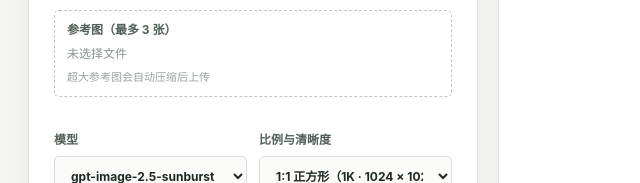
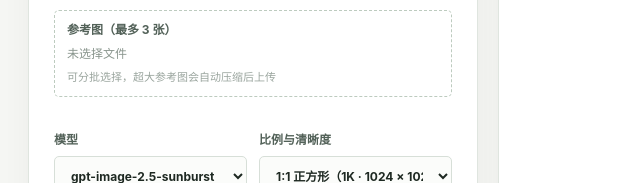
Before and after one commit to austin0056/image-prompt-studio, a website: page index.html in a window 1280 px wide. Shown: the part 617-800 px from the top of the page, 0-640 px from the left. Drawn offline with Linux system fonts and the light colour scheme.

Commit message:
Explain batched reference selection

```diff
--- a/index.html
+++ b/index.html
@@ -5,7 +5,7 @@
 <label>润色 API Key <input id="refineKey" type="password" placeholder="已配置，可留空" autocomplete="off"></label>
 <label>生图 API Key <input id="imageKey" type="password" placeholder="已配置，可留空" autocomplete="off"></label>
 <label>原始提示词 <textarea id="prompt" rows="5" placeholder="例如：一只戴宇航员头盔的橘猫贴纸"></textarea></label>
-<label class="upload">参考图（最多 3 张） <input id="reference" type="file" multiple accept="image/png,image/jpeg,image/webp,image/mpo,.mpo"><span id="fileName">未选择文件</span><span class="uploadHint">超大参考图会自动压缩后上传</span></label><div id="referencePreviewWrap" class="referencePreviewWrap hidden"><div id="referencePreview" class="referencePreview" aria-label="参考图预览"></div></div>
+<label class="upload">参考图（最多 3 张） <input id="reference" type="file" multiple accept="image/png,image/jpeg,image/webp,image/mpo,.mpo"><span id="fileName">未选择文件</span><span class="uploadHint">可分批选择，超大参考图会自动压缩后上传</span></label><div id="referencePreviewWrap" class="referencePreviewWrap hidden"><div id="referencePreview" class="referencePreview" aria-label="参考图预览"></div></div>
 <div class="row"><label>模型<select id="model"><option value="gpt-image-2.5-sunburst">gpt-image-2.5-sunburst</option></select></label><label>比例与清晰度<select id="size"><option value="1024x1024">1:1 正方形（1K · 1024 × 1024）</option><option value="1536x1024">3:2 横向（1K · 1536 × 1024）</option><option value="1024x1536">2:3 纵向（1K · 1024 × 1536）</option><option value="2048x2048">1:1 正方形（2K · 2048 × 2048）</option><option value="4096x4096">1:1 正方形（4K · 4096 × 4096）</option></select></label></div>
 <label>生成数量<select id="quantity"><option value="1">1 张</option><option value="2">2 张</option><option value="4">4 张</option></select></label>
 <div class="actions"><button id="refine" class="secondary">✦ 润色提示词</button><button id="generate" class="primary">生成图片 <span>→</span></button></div><p id="message" class="message"></p></aside>
```
